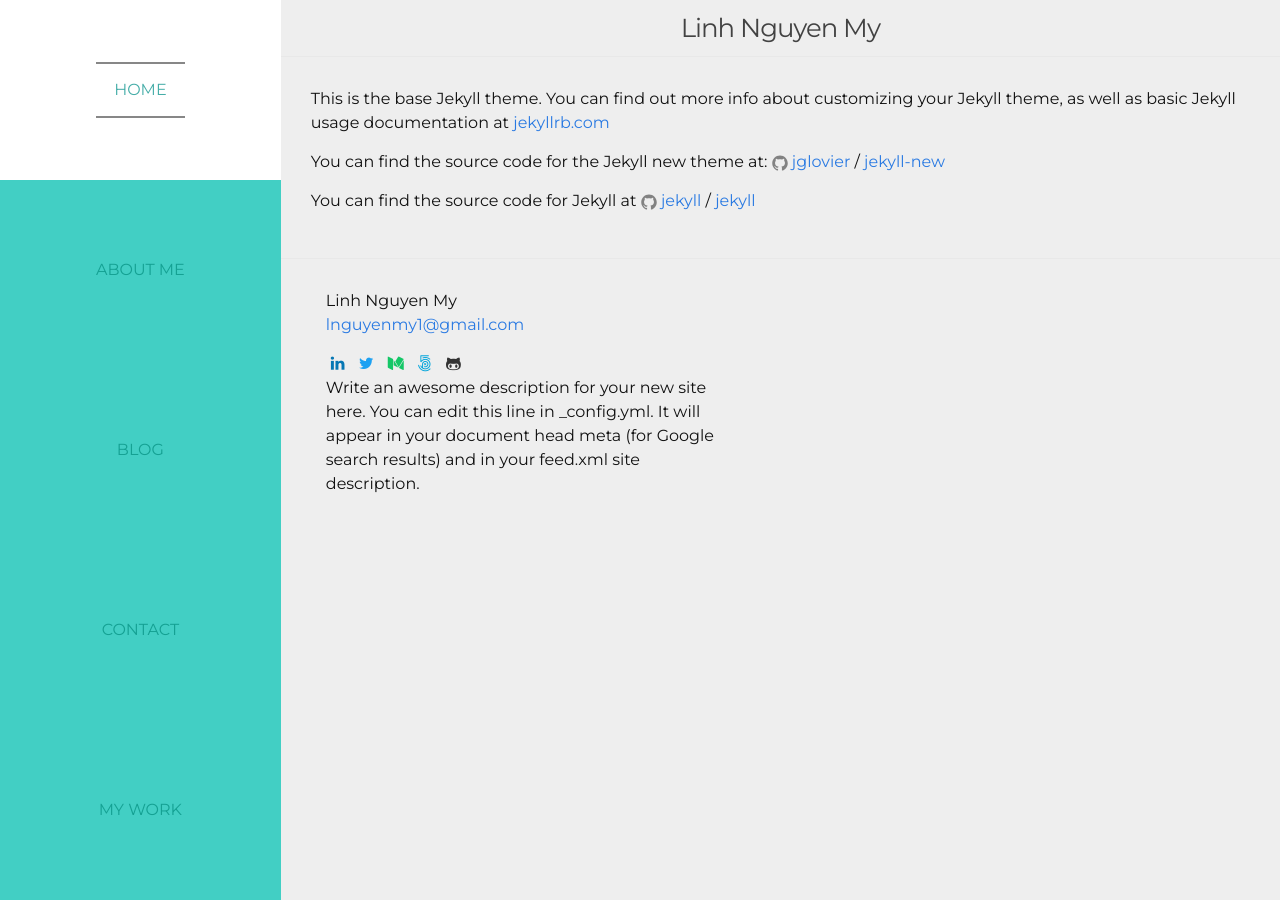
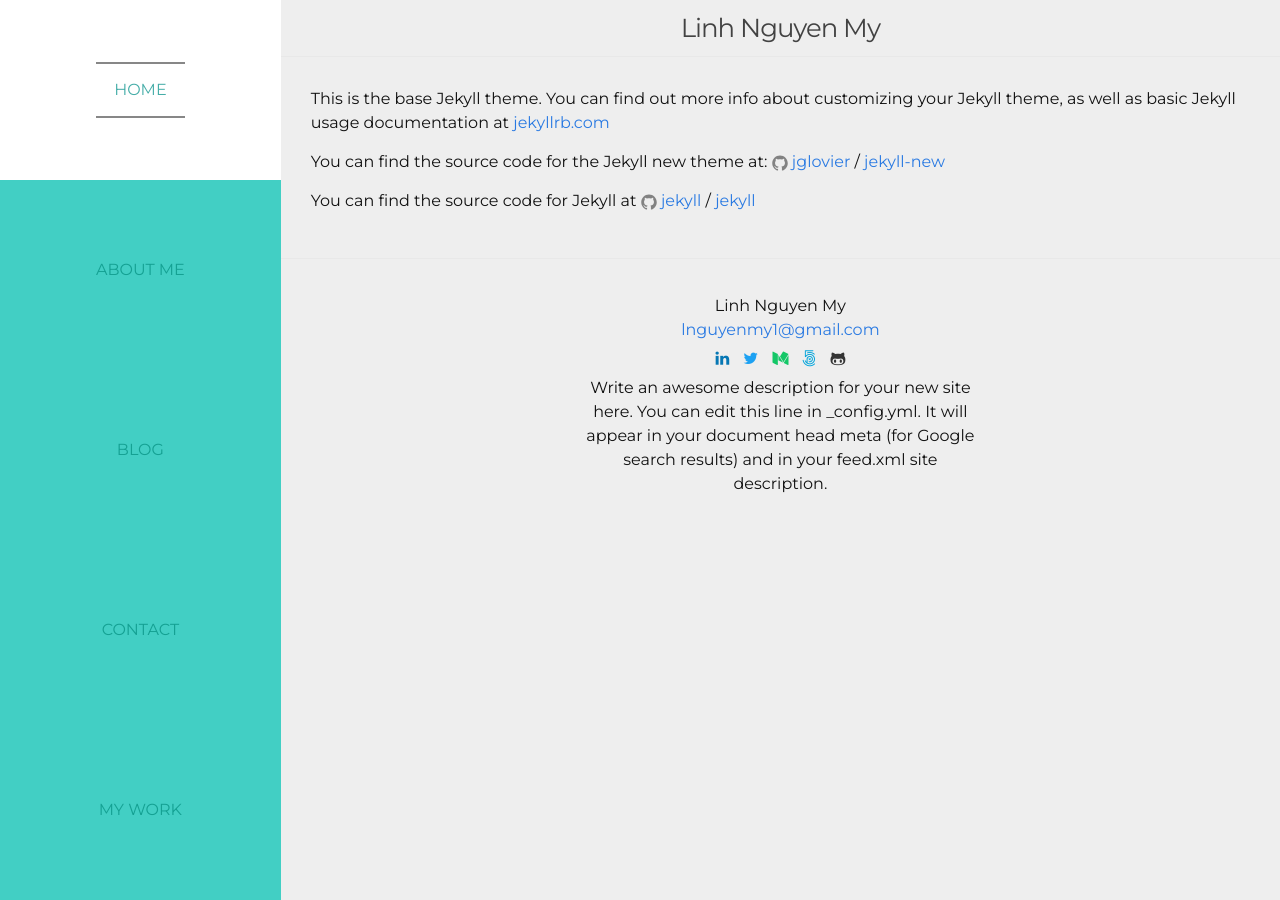
Before and after one commit to pinglinh/pinglinh.com, a Jekyll site: the page built from blog.md, in a window 1280 px wide. Built offline with Jekyll 4.4.1, drawn with Linux system fonts in a browser that asks for light colours.

Commit message:
Centered footer and added margin to social media icons, site title and mail

```diff
--- a/_includes/footer.html
+++ b/_includes/footer.html
@@ -20,18 +20,21 @@
         <a href="https://github.com/pinglinh" target="_blank"><i class="fa fa-github-alt"></i></a>
       </div> -->
 
-      <div class="footer-col footer-col-3">
-        <ul class="contact-list">
-          <li>{{ site.title }}</li>
-          <li><a href="mailto:{{ site.email }}">{{ site.email }}</a></li>
-        </ul>
+      <div class="footer">
 
+        <div class="title-mail">
+        {{ site.title }}
+        <br>
+        <a href="mailto:{{ site.email }}">{{ site.email }}</a>
+        </div>
+
+        <div class="social-media">
         <a href="https://uk.linkedin.com/in/lnguyenmy" target="_blank"><i class="fa fa-linkedin"></i></a>
         <a href="https://twitter.com/pinglinh" target="_blank"><i class="fa fa-twitter"></i></a>
         <a href="https://medium.com/@pinglinh" target="_blank"><i class="fa fa-medium"></i></a>
         <a href="https://500px.com/pinglinh" target="_blank"><i class="fa fa-500px"></i></a>
         <a href="https://github.com/pinglinh" target="_blank"><i class="fa fa-github-alt"></i></a>
-
+        </div>
 
         <p>{{ site.description }}</p>
       </div>
--- a/_sass/_layout.scss
+++ b/_sass/_layout.scss
@@ -197,6 +197,20 @@ body {
     padding: $spacing-unit 0;
 }
 
+.footer {
+    max-width: 400px;
+    margin: 0 auto;
+    text-align: center;
+}
+
+.social-media {
+    margin: 5px 0;
+}
+
+.title-mail {
+    margin: 5px 0;
+}
+
 .footer-heading {
     font-size: 18px;
     margin-bottom: $spacing-unit / 2;
```
Also changed, not shown: 8 other files.
